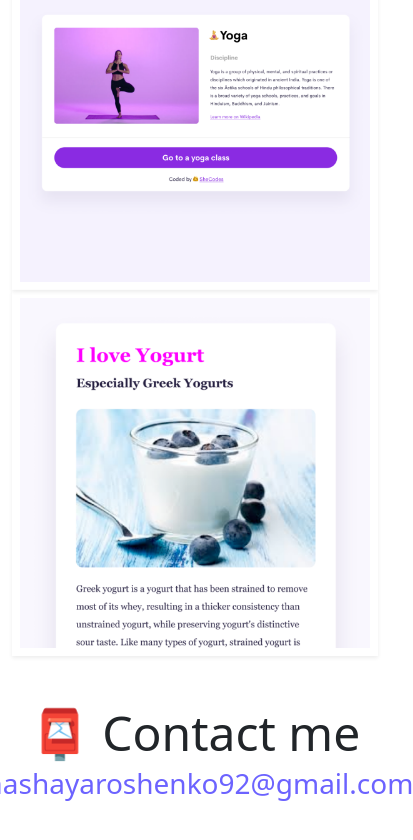
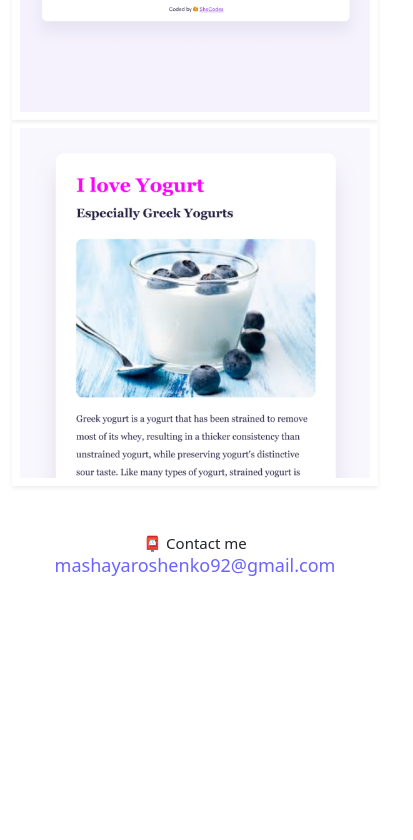
Before and after one commit to ma-ya92/resume2022, a website: page about.html in a window 390 px wide. Shown: the part 1026-1866 px from the top of the page, 413 px wide, since content can reach past the window. After the commit the page ends 1665 px from the top, so only its background shows below. Drawn offline with nearby package versions, Linux system fonts and the light colour scheme.

Commit message:
Mobile versions

```diff
--- a/style.css
+++ b/style.css
@@ -20,8 +20,20 @@ h1 {
   font-size: 96px;
 }
 
+@media (max-width: 448px) {
+  h1 {
+    font-size: 50px;
+  }
+}
+
 h2 {
   font-size: 48px;
+}
+
+@media (max-width: 448px) {
+  h2 {
+    font-size: 15px;
+  }
 }
 
 h3 {
@@ -86,6 +98,12 @@ p {
   text-decoration: none;
 }
 
+@media (max-width: 448px) {
+  .email-link {
+    font-size: 18px;
+  }
+}
+
 .email-link:hover {
   text-decoration: underline;
 }
```
